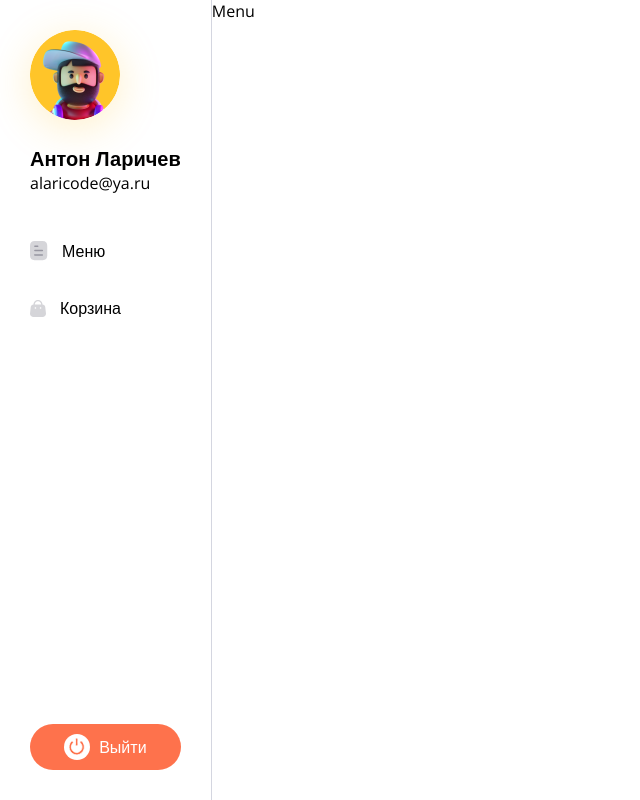
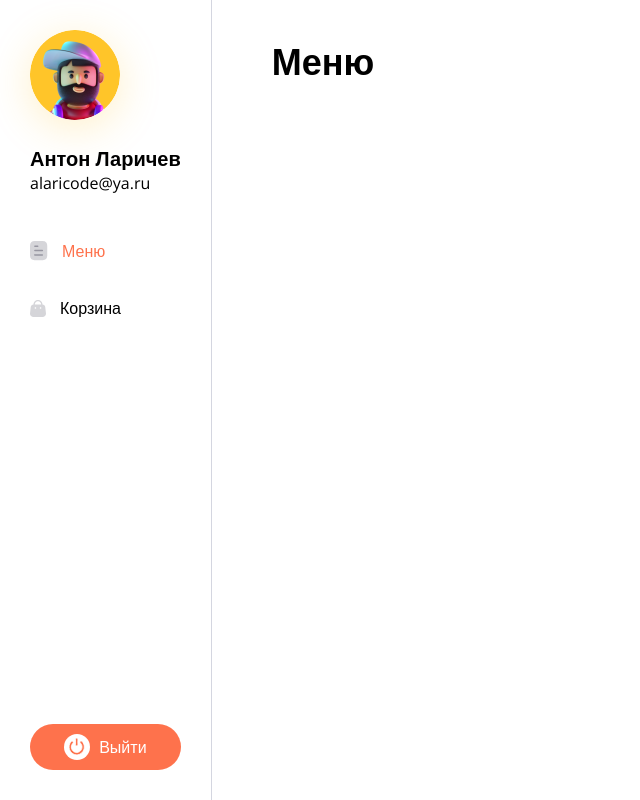
Before and after one commit to vitebskiy/React-Redux-Toolkit, a React (Vite) app in the folder pizza-app/: page / in a window 1280 px wide. Shown: the whole page, without its empty margins (0-640 px from the left). Built offline with nearby package versions, Linux system fonts and the light colour scheme.

Commit message:
11.9. Упражнение 7:40

```diff
--- /dev/null
+++ b/pizza-app/src/components/Headling/Headling.module.css
@@ -0,0 +1,8 @@
+.h1 {
+  color: var(--text-color);
+  font-size: 36px;
+  font-style: normal;
+  font-weight: 600;
+  line-height: 120%;
+  margin: 0;
+}
--- /dev/null
+++ b/pizza-app/src/components/Headling/Headling.props.ts
@@ -0,0 +1,5 @@
+import type { HTMLAttributes, ReactNode } from 'react';
+
+export interface HeadlingProps extends HTMLAttributes<HTMLHeadingElement> {
+  children: ReactNode;
+}
--- /dev/null
+++ b/pizza-app/src/components/Headling/Hedling.tsx
@@ -0,0 +1,13 @@
+import styles from './Headling.module.css';
+import cn from 'classnames';
+import type { HeadlingProps } from './Headling.props';
+
+function Headling({ children, className, ...props }: HeadlingProps) {
+  return (
+    <h1 className={cn(className, [styles['h1']])} {...props}>
+      {children}
+    </h1>
+  );
+}
+
+export default Headling;
--- /dev/null
+++ b/pizza-app/src/components/Search/Search.props.ts
@@ -0,0 +1,5 @@
+import type { InputHTMLAttributes } from 'react';
+
+export interface SearchProps extends InputHTMLAttributes<HTMLInputElement> {
+  isValid?: boolean;
+}
--- a/pizza-app/src/layout/Layout/Layout.module.css
+++ b/pizza-app/src/layout/Layout/Layout.module.css
@@ -22,6 +22,14 @@
   gap: 14px;
   text-decoration: none;
   color: var(--text-color);
+}
+
+.link:hover {
+  color: var(--primary-color);
+}
+
+.active {
+  color: var(--primary-color);
 }
 
 .exit {
@@ -57,3 +65,7 @@
   line-height: normal;
   color: #9ea1b1;
 }
+
+.content {
+  padding: 40px 60px;
+}
--- a/pizza-app/src/layout/Layout/Layout.tsx
+++ b/pizza-app/src/layout/Layout/Layout.tsx
@@ -1,6 +1,8 @@
-import { Link, Outlet } from 'react-router-dom';
+import { Outlet } from 'react-router-dom';
 import styles from './Layout.module.css';
 import Button from '../../components/Button/Button';
+import cn from 'classnames';
+import { NavLink } from 'react-router-dom';
 
 export function Layout() {
   return (
@@ -13,21 +15,33 @@
             <div className={styles['mail']}>alaricode@ya.ru</div>
           </div>
           <div className={styles['menu']}>
-            <Link to="/" className={styles['link']}>
+            <NavLink
+              to="/"
+              className={({ isActive }) =>
+                cn(styles['link'], {
+                  [styles.active]: isActive,
+                })
+              }>
               <img src="/menu-icon.svg" alt="Иконка меню" />
               Меню
-            </Link>
-            <Link to="/cart" className={styles['link']}>
+            </NavLink>
+            <NavLink
+              to="/cart"
+              className={({ isActive }) =>
+                cn(styles['link'], {
+                  [styles.active]: isActive,
+                })
+              }>
               <img src="/cart-icon.svg" alt="Иконка корзины" />
               Корзина
-            </Link>
+            </NavLink>
           </div>
-          <Button className={styles['exit']} >
-              <img src="/exit-icon.svg" alt="Иконка выхода" />
+          <Button className={styles['exit']}>
+            <img src="/exit-icon.svg" alt="Иконка выхода" />
             Выйти
           </Button>
         </div>
-        <div>
+        <div className={styles['content']}>
           <Outlet />
         </div>
       </div>
--- a/pizza-app/src/pages/Menu/Menu.tsx
+++ b/pizza-app/src/pages/Menu/Menu.tsx
@@ -1,3 +1,7 @@
+import Headling from "../../components/Headling/Hedling";
+
 export function Menu() {
-  return <>Menu</>;
+  return <>
+    <Headling>Меню</Headling>
+  </>;
 }
```
Also changed, not shown: pizza-app/src/App.tsx (deleted, +0 -27 lines), pizza-app/src/components/Search/Search.module.css (added, +11 -0 lines), pizza-app/src/components/Search/Search.tsx (added, +18 -0 lines).
